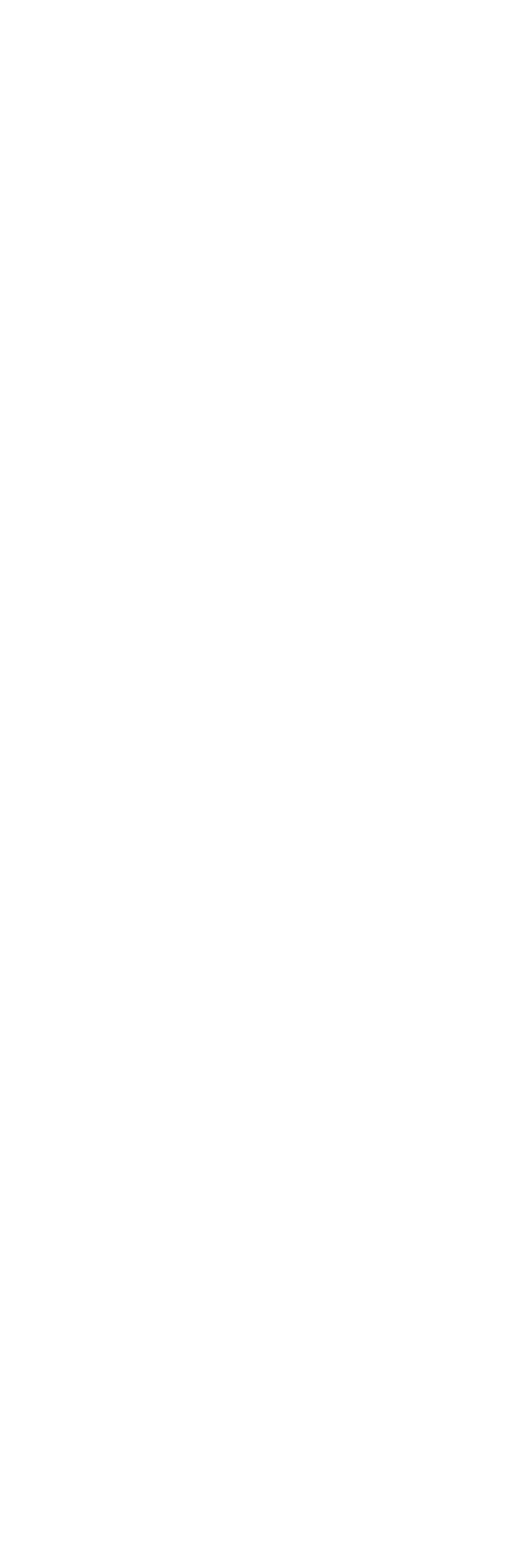
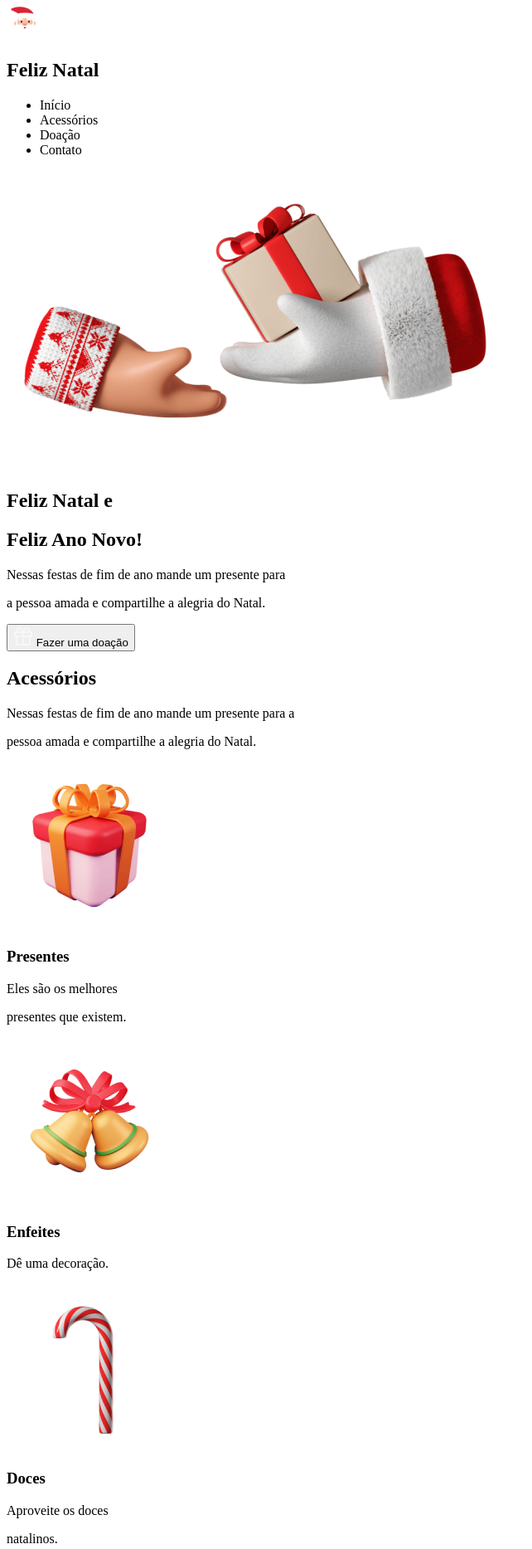
Before and after one commit to joraysuke/Feliz_Natal, a plain HTML site: page index.html in a window 1280 px wide. Shown: the top 1867 px of the page at 83% size, without its empty margins (0-642 px from the left). Before the commit the page ends 800 px from the top, so only its background shows below. Drawn offline with Linux system fonts and the light colour scheme.

Commit message:
Feat add html body

```diff
--- a/index.html
+++ b/index.html
@@ -3,9 +3,111 @@
 <head>
     <meta charset="UTF-8">
     <meta name="viewport" content="width=device-width, initial-scale=1.0">
-    <title>Document</title>
+    <title>Feliz Natal</title>
 </head>
 <body>
 
+    <nav>
+
+        <div id="logo">
+            <img src="./imgs/papai-logo.png" alt="papai noel">
+            <h1>Feliz Natal</h1>
+        </div>
+
+        <ul id="funcao">
+            <li>Início</li>
+            <li>Acessórios</li>
+            <li>Doação</li>
+            <li>Contato</li>
+        </ul>
+
+
+    </nav>
+
+    <section id="bannerOne">
+
+        <img src="./imgs/img_banner_one.png" alt="imagem principal">
+
+        <div id="banner_one">
+            <h2>Feliz Natal e</h2>
+            <h2>Feliz Ano Novo!</h2>
+        </div>
+
+        <div id="banner_one_text">
+            <p>Nessas festas de fim de ano mande um presente para</p>
+            <p> a pessoa amada e compartilhe a alegria do Natal.</p>
+        </div>
+
+
+            <button id="button_one" type="button">
+                <img src="./imgs/caixa-button.png" alt="caixa button">
+                Fazer uma doação
+            </button>
+
+    </section>
+
+    <section id="bannerTwo">
+
+        <div id="banner_two">
+            <h2>Acessórios</h2>
+        </div>
+
+        <div id="banner_two_text">
+            <p>Nessas festas de fim de ano mande um presente para a</p>
+            <p>pessoa amada e compartilhe a alegria do Natal.</p>
+        </div>
+
+        <div id="two_presentes">
+            <img src="./imgs/presente.png" alt="presente bannerTwo">
+            <h3>Presentes</h3>
+            <p>Eles são os melhores</p>
+            <p>presentes que existem.</p>
+        </div>
+
+        <div id="two_enfeites">
+            <img src="./imgs/enfeites.png" alt="enfeite bannerTwo">
+            <h3>Enfeites</h3>
+            <p>Dê uma decoração.</p>
+        </div>
+
+        <div id="two_doces">
+            <img src="./imgs/doces.png" alt="doce bannerTwo">
+            <h3>Doces</h3>
+            <p>Aproveite os doces</p>
+            <p>natalinos.</p>
+        </div>
+
+        <div id="two_muito_amor">
+            <img src="./imgs/muito_amor.png" alt="muito amor bannerTwo">
+            <h3>Muito amor</h3>
+            <p>Aproveite os</p>
+            <p>sentimentos que duram</p>
+            <p>para sempre.</p>
+        </div>
+
+    </section>
+
+    <section id="bannerThree">
+
+        <img src="./imgs/bannerThree.png" alt="principal bannerThree">
+
+        <div id="banner_three">
+            <h2>Comemore com</h2>
+            <h2>muito amor!</h2>
+        </div>
+
+        <div id="banner_three_text">
+            <p>Nestes feriados, festeje com muito amor e paz,</p>
+            <p>ferecendo muitas bênçãos aos nossos entes queridos,</p>
+            <p>amigos e vizinhos, desejando-lhes um Feliz Natal.</p>
+        </div>
+
+        <button id="button_three" type="button">
+            <img src="./imgs/caixa-button.png" alt="caixa button_three">
+            Fazer doação
+        </button>
+
+    </section>
+
 </body>
 </html>
```
